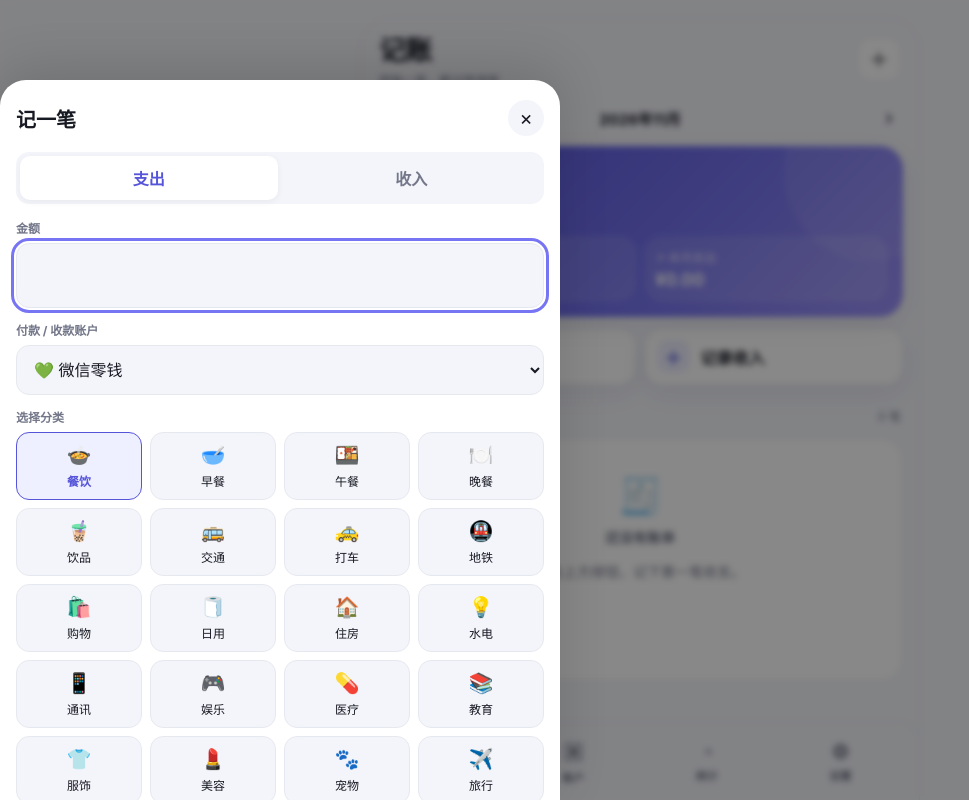
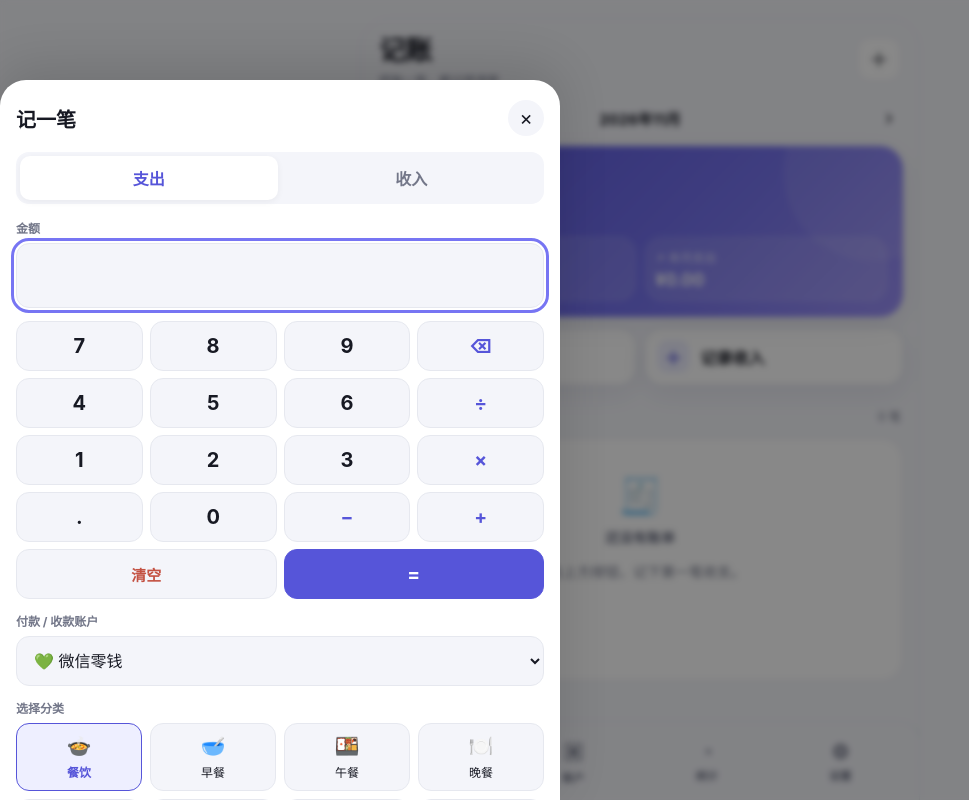
Before and after one commit to ziyang95/money, a plain HTML site: page index.html in a window 1280 px wide. Both pictures are taken after a click on the button "新增账单". Shown: the whole page, without its empty margins (0-969 px from the left). Drawn offline with Linux system fonts and the light colour scheme.

Commit message:
Add files via upload

```diff
--- a/index.html
+++ b/index.html
@@ -48,6 +48,15 @@ header{display:flex;align-items:center;justify-content:space-between;padding:15p
 dialog{border:0;padding:0;background:var(--card);color:var(--text);border-radius:26px 26px 0 0;width:100%;max-width:min(560px,100vw);min-width:0;max-height:min(90dvh,850px);margin:auto 0 0;left:0;right:0;overflow-x:hidden;overscroll-behavior-x:none;box-shadow:0 -12px 50px #0002}dialog::backdrop{background:#0007;backdrop-filter:blur(3px)}dialog[open]{animation:slide .18s ease-out}@keyframes slide{from{transform:translateY(25px);opacity:.6}to{transform:translateY(0);opacity:1}}.sheet{width:100%;min-width:0;max-width:100%;padding:20px 16px calc(18px + env(safe-area-inset-bottom));max-height:90dvh;overflow-y:auto;overflow-x:hidden;overscroll-behavior-x:none;touch-action:pan-y}.sheethead{display:flex;justify-content:space-between;align-items:center;margin-bottom:16px}.sheethead h2{margin:0;font-size:20px}.close{border:0;background:var(--bg);color:var(--text);border-radius:50%;width:36px;height:36px;font-size:20px}
 .field{margin:13px 0}.field label{display:block;color:var(--muted);font-size:12px;font-weight:650;margin-bottom:7px}.field input,.field select,.field textarea{display:block;min-width:0;max-width:100%;width:100%;border:1px solid var(--line);border-radius:13px;background:var(--bg);color:var(--text);padding:13px;min-height:46px}.amountinput{font-size:31px!important;font-weight:800;letter-spacing:-.5px}.amount-preview{font-size:12px;color:var(--accent);margin-top:7px;min-height:1px;font-weight:650}.amount-preview:empty{display:none}.amount-preview.bad{color:var(--bad)}.categorygrid{display:grid;grid-template-columns:repeat(4,minmax(0,1fr));gap:8px;min-width:0;max-width:100%}.category{min-width:0;overflow-wrap:anywhere;border:1px solid var(--line);border-radius:13px;background:var(--bg);color:var(--text);padding:10px 3px;font-size:12px}.category span{display:block;font-size:20px;margin-bottom:5px}.category.selected{border-color:var(--accent);background:var(--soft);color:var(--accent);font-weight:750}
 .toast{position:fixed;z-index:10;left:50%;bottom:calc(90px + env(safe-area-inset-bottom));transform:translateX(-50%);background:#22242d;color:white;border-radius:13px;padding:11px 16px;font-size:13px;max-width:90%;display:none}
+
+.keypad{display:grid;grid-template-columns:repeat(4,minmax(0,1fr));gap:7px;margin:10px 0 4px}
+.keypad[hidden]{display:none}
+.keypad button{border:1px solid var(--line);background:var(--bg);color:var(--text);border-radius:13px;min-height:50px;font-size:20px;font-weight:700;padding:0;-webkit-user-select:none;user-select:none}
+.keypad button:active{background:var(--soft);opacity:.85}
+.keypad button.op{color:var(--accent);font-size:19px}
+.keypad button.warn{color:var(--bad);font-size:15px}
+.keypad button.span2{grid-column:span 2;font-size:15px}
+.keypad button.eq{background:var(--accent);border-color:var(--accent);color:#fff;grid-column:span 2;font-size:19px}
 
 
 .pie-layout{display:grid;grid-template-columns:minmax(112px,42%) minmax(0,1fr);gap:14px;align-items:center;min-width:0}
@@ -124,7 +133,14 @@ dialog{border:0;padding:0;background:var(--card);color:var(--text);border-radius
 <nav class="tabs" aria-label="主导航"><div class="tabrow" style="grid-template-columns:repeat(4,1fr)"><button class="tab active" data-tab="home"><span>▤</span>账单</button><button class="tab" data-tab="accounts"><span>▣</span>账户</button><button class="tab" data-tab="stats"><span>◔</span>统计</button><button class="tab" data-tab="settings"><span>⚙</span>设置</button></div></nav>
 <dialog id="addDialog"><form class="sheet" id="entryForm"><div class="sheethead"><h2>记一笔</h2><button class="close" type="button" id="closeDialog" aria-label="关闭">×</button></div>
 <div class="seg"><button type="button" id="typeExpense" class="selected">支出</button><button type="button" id="typeIncome">收入</button></div>
-<div class="field"><label for="amountInput">金额</label><input id="amountInput" class="amountinput" type="text" inputmode="text" autocomplete="off" required><div class="amount-preview" id="amountPreview" aria-live="polite"></div></div>
+<div class="field"><label for="amountInput">金额</label><input id="amountInput" class="amountinput" type="text" inputmode="none" readonly autocomplete="off" required><div class="amount-preview" id="amountPreview" aria-live="polite"></div></div>
+<div class="keypad" id="amountKeypad" role="group" aria-label="金额键盘" hidden>
+<button type="button" data-k="7">7</button><button type="button" data-k="8">8</button><button type="button" data-k="9">9</button><button type="button" data-k="back" class="op" aria-label="退格">⌫</button>
+<button type="button" data-k="4">4</button><button type="button" data-k="5">5</button><button type="button" data-k="6">6</button><button type="button" data-k="÷" class="op" aria-label="除">÷</button>
+<button type="button" data-k="1">1</button><button type="button" data-k="2">2</button><button type="button" data-k="3">3</button><button type="button" data-k="×" class="op" aria-label="乘">×</button>
+<button type="button" data-k=".">.</button><button type="button" data-k="0">0</button><button type="button" data-k="−" class="op" aria-label="减">−</button><button type="button" data-k="+" class="op" aria-label="加">+</button>
+<button type="button" data-k="clear" class="warn span2">清空</button><button type="button" data-k="=" class="eq" aria-label="计算结果">=</button>
+</div>
 <div class="field"><label for="accountSelect">付款 / 收款账户</label><select id="accountSelect" required></select></div>
 <div class="field"><label>选择分类</label><div class="categorygrid" id="categoryGrid"></div></div>
 <div class="field"><label for="dateInput">日期</label><input id="dateInput" type="date" required></div>
@@ -270,6 +286,25 @@ $("typeExpense").onclick=()=>{setKind("expense");chosenCategory=expenseCats[0][0
 $("closeDialog").onclick=()=>{const d=$("addDialog");if(typeof d.close==="function")d.close();else{d.removeAttribute("open");d.style.display="";d.style.position="";d.style.inset="";d.style.zIndex=""}};
 $("addDialog").addEventListener("click",e=>{if(e.target===$("addDialog")){const d=$("addDialog");if(typeof d.close==="function")d.close();else{d.removeAttribute("open");d.style.display="";d.style.position="";d.style.inset="";d.style.zIndex=""}}});
 $("amountInput").addEventListener("input",updateAmountPreview);
+// Custom in-page numeric keypad: keeps the iOS system keyboard away and supports + − × ÷ expressions.
+(function(){
+ const field=$("amountInput"), pad=$("amountKeypad"); if(!field||!pad) return;
+ const show=()=>{pad.hidden=false}, hide=()=>{pad.hidden=true};
+ field.addEventListener("focus",show);
+ field.addEventListener("click",show);
+ pad.addEventListener("pointerdown",e=>{if(e.target.closest("button"))e.preventDefault()});
+ document.addEventListener("pointerdown",e=>{if(!pad.hidden&&e.target!==field&&!pad.contains(e.target))hide()},true);
+ pad.addEventListener("click",e=>{
+  const btn=e.target.closest("button[data-k]"); if(!btn) return;
+  const k=btn.dataset.k; let v=field.value;
+  if(k==="back") v=v.slice(0,-1);
+  else if(k==="clear") v="";
+  else if(k==="="){const n=evalAmount(v);if(!Number.isFinite(n)){toast("算式无效，或结果需大于 0");return}v=String(n)}
+  else if(k==="."){const tail=v.split(/[+\-*/×÷−]/).pop();if(tail.includes("."))return;v+=(tail===""?"0":"")+"."}
+  else v+=k;
+  field.value=v; updateAmountPreview();
+ });
+})();
 $("entryForm").addEventListener("submit",e=>{e.preventDefault();const amount=evalAmount($("amountInput").value);if(!Number.isFinite(amount)||amount<=0){toast("请输入大于 0 的金额，或有效的加减乘除算式");return}const date=$("dateInput").value;if(!date){toast("请选择日期");return}const wasEditing=Boolean(editingEntryId);const data={amount:Math.round(amount*100)/100,kind:entryKind,accountId:$("accountSelect").value,category:chosenCategory,note:$("noteInput").value.trim(),date};if(wasEditing){const target=entries.find(x=>x.id===editingEntryId);if(target)Object.assign(target,data)}else{entries.push({id:crypto.randomUUID?crypto.randomUUID():String(Date.now())+Math.random(),...data,created:Date.now()})}editingEntryId=null;persist();const d=$("addDialog");if(typeof d.close==="function")d.close();else{d.removeAttribute("open");d.style.display="";d.style.position="";d.style.inset="";d.style.zIndex=""}render();if($("view-account-detail").classList.contains("active"))renderAccountDetail();toast(wasEditing?"账单已修改":"已保存到本机")});
 $("statsExpense").onclick=()=>{statsKind="expense";renderStats()};$("statsIncome").onclick=()=>{statsKind="income";renderStats()};
 function download(name,content,type){const blob=new Blob([content],{type});const url=URL.createObjectURL(blob);const a=document.createElement("a");a.href=url;a.download=name;document.body.append(a);a.click();a.remove();setTimeout(()=>URL.revokeObjectURL(url),1000)}
```
